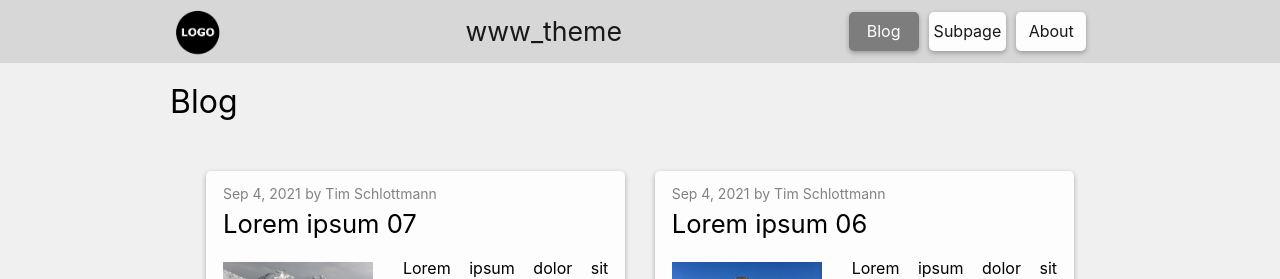
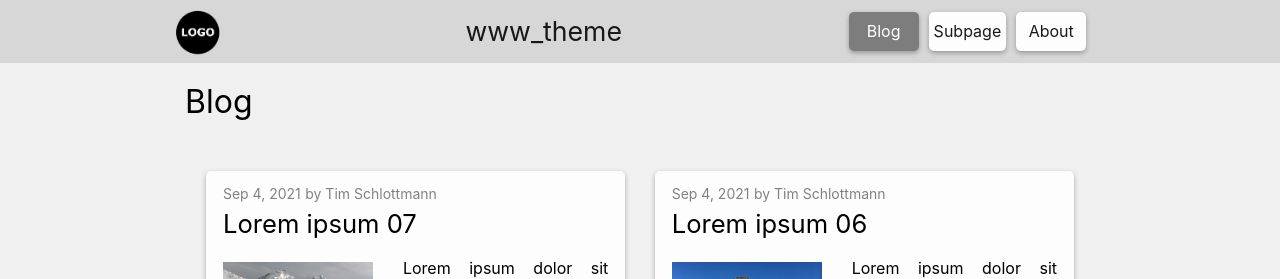
Before and after one commit to TheTimmoth/www_theme, a Jekyll site: the page built from index.html, in a window 1280 px wide. Shown: the top 279 px of the page. Built offline with Jekyll 4.4.1, drawn with Linux system fonts in a browser that asks for light colours; the list of posts is cut into pages by our own code.

Commit message:
Update margins

```diff
--- a/_layouts/blog-home.html
+++ b/_layouts/blog-home.html
@@ -52,4 +52,6 @@
   </div>
 {% endif %}
 
-{{ content }}
+<div class="content-wrapper">
+  {{ content }}
+</div>
--- a/_layouts/blog-post.html
+++ b/_layouts/blog-post.html
@@ -1,8 +1,9 @@
 ---
 layout: default
 ---
+
+<div class="default-wrapper">
   <article class="post h-entry" itemscope itemtype="http://schema.org/BlogPosting">
-
     <header class="post-header">
       <div>
         <h1 class="post-title p-name" itemprop="name headline">{{ page.title | escape }}</h1>
@@ -49,3 +50,4 @@
 
     <a class="u-url" href="{{ page.url | relative_url }}" hidden></a>
   </article>
+</div>
--- a/_layouts/home.html
+++ b/_layouts/home.html
@@ -1,9 +1,10 @@
 ---
 layout: default
 ---
-
-{%- if page.title -%}
-<h1>{{ page.title }}</h1>
-{%- endif -%}
+<div class="default-wrapper">
+  {%- if page.title -%}
+  <h1>{{ page.title }}</h1>
+  {%- endif -%}
+</div>
 
 {{ content }}
--- a/_sass/www_theme/layouts/_default.scss
+++ b/_sass/www_theme/layouts/_default.scss
@@ -2,22 +2,21 @@
   max-width: calc(#{$content-width} - (#{$spacing-unit} * 2));
   margin-right: auto;
   margin-left: auto;
-  padding-left: $spacing-unit;
-  padding-right: $spacing-unit;
 
   @media screen and (max-width: $on-large) {
     max-width: calc(#{$content-width} - (#{$spacing-unit}));
-    padding-right: $spacing-unit / 2;
-    padding-left: $spacing-unit / 2;
   }
 
   @media screen and (max-width: $on-medium) {
     margin-right: 0;
     margin-left: 0;
-    padding-right: $spacing-unit / 3;
-    padding-left: $spacing-unit / 3;
   }
 }
+
+.default-wrapper {
+  margin: 0 $spacing-unit/2;
+}
+
 
 .header {
   grid-area: header;
```
Lines whose indentation alone changed are shown as unchanged.
